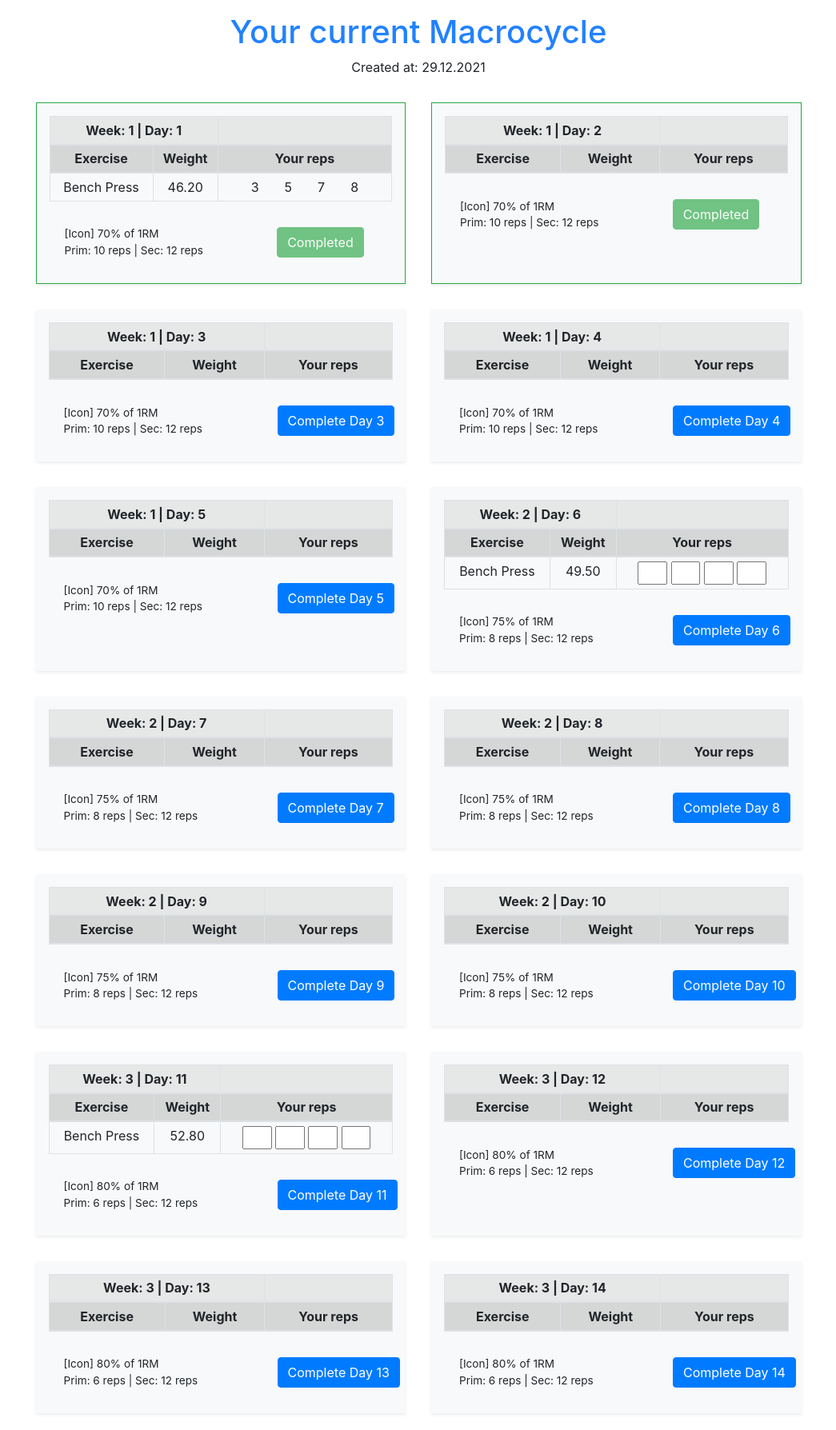
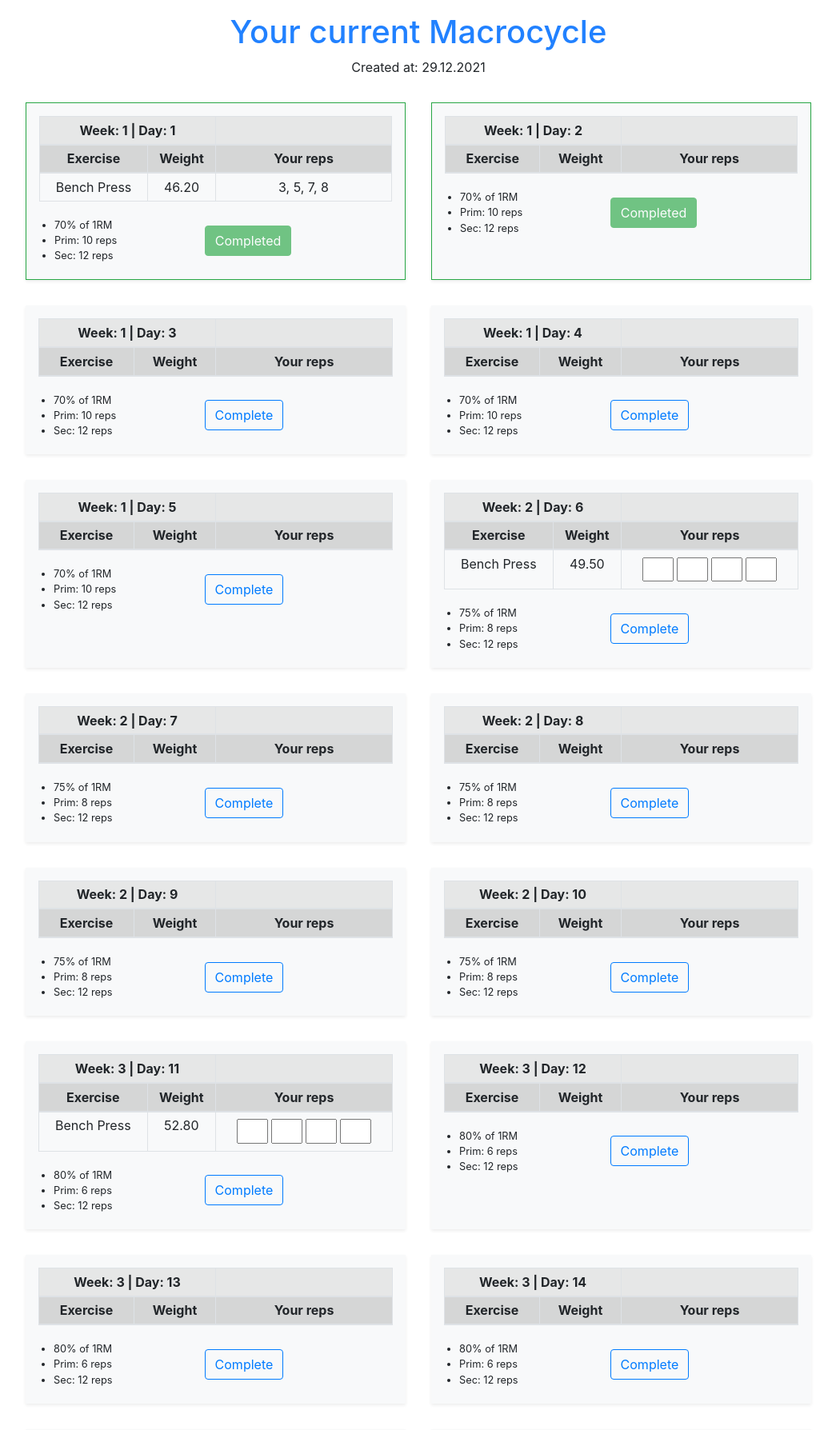
Before and after one commit to alexfuerst93/fitnessapp, a Django app: a page that uses userprofile/templates/userprofile/workout.html in a window 1280 px wide. Shown: the part 70-1858 px from the top of the page at 80% size, without its empty margins (117-1162 px from the left). Run offline with Django 3.2, Linux system fonts and the light colour scheme; a user stored in the database is signed in; data comes from the database, SQL or seed files in the repository; both versions use the stored data as it was after the commit; lists and menus that the app fills with data are empty; some libraries are stand-ins or nearby versions.

Commit message:
responsive design for workout page

```diff
--- a/userprofile/static/userprofile/style.css
+++ b/userprofile/static/userprofile/style.css
@@ -36,8 +36,8 @@ hr {
 }
 
 .reps {
-    width: 2.3em;
-    height: 1.8em;
+    width: 2.4em;
+    height: 1.9em;
 }
 
 .sec_ranges {
@@ -46,5 +46,5 @@ hr {
 }
 
 .footnote {
-    font-size: 0.85em;
+    font-size: 0.8em;
 }
--- a/userprofile/templates/userprofile/workout.html
+++ b/userprofile/templates/userprofile/workout.html
@@ -4,12 +4,12 @@
 <h1 class="mt-3">Your current Macrocycle</h1>
 <p class="text-center mb-3">Created at: {{ created_at|date:"d.m.Y" }}</p>
 
-<div class="container">
+<div class="container px-md-0">
 
 <div class="row justify-content-center m-0">
 
 {% for entry in workout %}
-<div class="col-5 m-3 p-3 bg-light shadow-sm {% if entry.day_completed %}border border-success{% endif %}">
+<div class="col-12 col-md-5 m-3 p-3 bg-light shadow-sm {% if entry.day_completed %}border border-success{% endif %}">
 
     <form action="{% url 'workout' cycle %}" class="form-inline" method="POST">
     {% csrf_token %}
@@ -18,11 +18,11 @@
             <tr>
                 <th class="table-active" scope="col" colspan="2">Week: {{ entry.week_count }} | Day: {{ entry.day_count}}</th>
                 {% if entry.week_count in weeks %}
-                <th class="table-success" scope="col">Deload</th>
+                <th class="table-success col-5 col-md-6" scope="col">Deload</th>
                 {% elif entry.week_count == 15 %}
-                <th class="table-primary" scope="col">Strength</th>
+                <th class="table-primary col-5 col-md-6" scope="col">Strength</th>
                 {% else %}
-                <th class="table-active" scope="col"></th>
+                <th class="table-active col-5 col-md-6" scope="col"></th>
                 {% endif %}
             </tr>
             <tr class="table-active">
@@ -34,116 +34,116 @@
         <tbody>
             {% if entry.exercise_1 %}
             <tr>
-                <td>{{ entry.exercise_1 }}</td>
+                <td>{{ entry.exercise_1|truncatechars:12 }}</td>
                 <td>{{ entry.exercise_1_weight }}</td>
                 {% if not entry.day_completed %}
                     <!-- Special Case for Deload and Strength Weeks -->
                     {% if entry.week_count in weeks or entry.week_count == 15 %}
                     <td>
-                        <input class="reps" type="number" min="1" max="20" required="required" name="exercise_1_set_1">
-                        <input class="reps" type="number" min="1" max="20" required="required" name="exercise_1_set_2">
+                        <input class="reps m-1 my-md-1 mx-md-0" type="number" min="1" max="20" required="required" name="exercise_1_set_1">
+                        <input class="reps m-1 my-md-1 mx-md-0" type="number" min="1" max="20" required="required" name="exercise_1_set_2">
                     </td>
                     {% else %}
                     <td>
-                        <input class="reps" type="number" min="1" max="20" required="required" name="exercise_1_set_1">
-                        <input class="reps" type="number" min="1" max="20" required="required" name="exercise_1_set_2">
-                        <input class="reps" type="number" min="1" max="20" required="required" name="exercise_1_set_3">
-                        <input class="reps" type="number" min="1" max="20" required="required" name="exercise_1_set_4">
+                        <input class="reps m-1 my-md-1 mx-md-0" type="number" min="1" max="20" required="required" name="exercise_1_set_1">
+                        <input class="reps m-1 my-md-1 mx-md-0" type="number" min="1" max="20" required="required" name="exercise_1_set_2">
+                        <input class="reps m-1 my-md-1 mx-md-0" type="number" min="1" max="20" required="required" name="exercise_1_set_3">
+                        <input class="reps m-1 my-md-1 mx-md-0" type="number" min="1" max="20" required="required" name="exercise_1_set_4">
                     </td>
                     {% endif %}
                 {% else %}
                     <!-- Special Case for Deload and Strength Weeks -->
                     {% if entry.week_count in weeks or entry.week_count == 15 %}
-                        <td><div class="d-inline mx-3">{{ entry.exercise_1_set_1 }}</div><div class="d-inline mx-3">{{ entry.exercise_1_set_2 }}</div></td>
+                        <td>{{ entry.exercise_1_set_1 }}, {{ entry.exercise_1_set_2 }}</td>
                     {% else %}
-                        <td><div class="d-inline mx-3">{{ entry.exercise_1_set_1 }}</div><div class="d-inline mx-3">{{ entry.exercise_1_set_2 }}</div><div class="d-inline mx-3">{{ entry.exercise_1_set_3 }}</div><div class="d-inline mx-3">{{ entry.exercise_1_set_4 }}</div></td>
+                        <td>{{ entry.exercise_1_set_1 }}, {{ entry.exercise_1_set_2 }}, {{ entry.exercise_1_set_3 }}, {{ entry.exercise_1_set_4 }}</td>
                     {% endif %}
                 {% endif %}
             </tr>
             {% endif %}
             {% if entry.exercise_2 %}
             <tr>
-                <td>{{ entry.exercise_2 }}</td>
+                <td>{{ entry.exercise_2|truncatechars:12 }}</td>
                 <td>{{ entry.exercise_2_weight }}</td>
                 {% if not entry.day_completed %}
                     <!-- Special Case for Deload and Strength Weeks -->
                     {% if entry.week_count in weeks or entry.week_count == 15 %}
                     <td>
-                        <input class="reps" type="number" min="1" max="20" required="required" name="exercise_2_set_1">
-                        <input class="reps" type="number" min="1" max="20" required="required" name="exercise_2_set_2">
+                        <input class="reps m-1 my-md-1 mx-md-0" type="number" min="1" max="20" required="required" name="exercise_2_set_1">
+                        <input class="reps m-1 my-md-1 mx-md-0" type="number" min="1" max="20" required="required" name="exercise_2_set_2">
                     </td>
                     {% else %}
                     <td>
-                        <input class="reps" type="number" min="1" max="20" required="required" name="exercise_2_set_1">
-                        <input class="reps" type="number" min="1" max="20" required="required" name="exercise_2_set_2">
-                        <input class="reps" type="number" min="1" max="20" required="required" name="exercise_2_set_3">
-                        <input class="reps" type="number" min="1" max="20" required="required" name="exercise_2_set_4">
+                        <input class="reps m-1 my-md-1 mx-md-0" type="number" min="1" max="20" required="required" name="exercise_2_set_1">
+                        <input class="reps m-1 my-md-1 mx-md-0" type="number" min="1" max="20" required="required" name="exercise_2_set_2">
+                        <input class="reps m-1 my-md-1 mx-md-0" type="number" min="1" max="20" required="required" name="exercise_2_set_3">
+                        <input class="reps m-1 my-md-1 mx-md-0" type="number" min="1" max="20" required="required" name="exercise_2_set_4">
                     </td>
                     {% endif %}
                 {% else %}
                     <!-- Special Case for Deload and Strength Weeks -->
                     {% if entry.week_count in weeks or entry.week_count == 15 %}
-                        <td><div class="d-inline mx-3">{{ entry.exercise_2_set_1 }}</div><div class="d-inline mx-3">{{ entry.exercise_2_set_2 }}</div></td>
+                        <td>{{ entry.exercise_2_set_1 }}, {{ entry.exercise_2_set_2 }}</td>
                     {% else %}
-                        <td><div class="d-inline mx-3">{{ entry.exercise_2_set_1 }}</div><div class="d-inline mx-3">{{ entry.exercise_2_set_2 }}</div><div class="d-inline mx-3">{{ entry.exercise_2_set_3 }}</div><div class="d-inline mx-3">{{ entry.exercise_2_set_4 }}</div></td>
+                        <td>{{ entry.exercise_2_set_1 }}, {{ entry.exercise_2_set_2 }}, {{ entry.exercise_2_set_3 }}, {{ entry.exercise_2_set_4 }}</td>
                     {% endif %}
                 {% endif %}
             </tr>
             {% endif %}
             {% if entry.exercise_3 %}
             <tr>
-                <td>{{ entry.exercise_3 }}</td>
+                <td>{{ entry.exercise_3|truncatechars:12 }}</td>
                 <td>{{ entry.exercise_3_weight }}</td>
                 {% if not entry.day_completed %}
                     <!-- Special Case for Deload and Strength Weeks -->
                     {% if entry.week_count in weeks or entry.week_count == 15 %}
                     <td>
-                        <input class="reps" type="number" min="1" max="20" required="required" name="exercise_3_set_1">
-                        <input class="reps" type="number" min="1" max="20" required="required" name="exercise_3_set_2">
+                        <input class="reps m-1 my-md-1 mx-md-0" type="number" min="1" max="20" required="required" name="exercise_3_set_1">
+                        <input class="reps m-1 my-md-1 mx-md-0" type="number" min="1" max="20" required="required" name="exercise_3_set_2">
                     </td>
                     {% else %}
                     <td>
-                        <input class="reps" type="number" min="1" max="20" required="required" name="exercise_3_set_1">
-                        <input class="reps" type="number" min="1" max="20" required="required" name="exercise_3_set_2">
-                        <input class="reps" type="number" min="1" max="20" required="required" name="exercise_3_set_3">
-                        <input class="reps" type="number" min="1" max="20" required="required" name="exercise_3_set_4">
+                        <input class="reps m-1 my-md-1 mx-md-0" type="number" min="1" max="20" required="required" name="exercise_3_set_1">
+                        <input class="reps m-1 my-md-1 mx-md-0" type="number" min="1" max="20" required="required" name="exercise_3_set_2">
+                        <input class="reps m-1 my-md-1 mx-md-0" type="number" min="1" max="20" required="required" name="exercise_3_set_3">
+                        <input class="reps m-1 my-md-1 mx-md-0" type="number" min="1" max="20" required="required" name="exercise_3_set_4">
                     </td>
                     {% endif %}
                 {% else %}
                     <!-- Special Case for Deload and Strength Weeks -->
                     {% if entry.week_count in weeks or entry.week_count == 15 %}
-                        <td><div class="d-inline mx-3">{{ entry.exercise_3_set_1 }}</div><div class="d-inline mx-3">{{ entry.exercise_3_set_2 }}</div></td>
+                        <td>{{ entry.exercise_3_set_1 }}, {{ entry.exercise_3_set_2 }}</td>
                     {% else %}
-                        <td><div class="d-inline mx-3">{{ entry.exercise_3_set_1 }}</div><div class="d-inline mx-3">{{ entry.exercise_3_set_2 }}</div><div class="d-inline mx-3">{{ entry.exercise_3_set_3 }}</div><div class="d-inline mx-3">{{ entry.exercise_3_set_4 }}</div></td>
+                        <td>{{ entry.exercise_3_set_1 }}, {{ entry.exercise_3_set_2 }}, {{ entry.exercise_3_set_3 }}, {{ entry.exercise_3_set_4 }}</td>
                     {% endif %}
                 {% endif %}
             </tr>
             {% endif %}
             {% if entry.exercise_4 %}
             <tr>
-                <td>{{ entry.exercise_4 }}</td>
+                <td>{{ entry.exercise_4|truncatechars:12 }}</td>
                 <td>{{ entry.exercise_4_weight }}</td>
                 {% if not entry.day_completed %}
                     <!-- Special Case for Deload and Strength Weeks -->
                     {% if entry.week_count in weeks or entry.week_count == 15 %}
                     <td>
-                        <input class="reps" type="number" min="1" max="20" required="required" name="exercise_4_set_1">
-                        <input class="reps" type="number" min="1" max="20" required="required" name="exercise_4_set_2">
+                        <input class="reps m-1 my-md-1 mx-md-0" type="number" min="1" max="20" required="required" name="exercise_4_set_1">
+                        <input class="reps m-1 my-md-1 mx-md-0" type="number" min="1" max="20" required="required" name="exercise_4_set_2">
                     </td>
                     {% else %}
                     <td>
-                        <input class="reps" type="number" min="1" max="20" required="required" name="exercise_4_set_1">
-                        <input class="reps" type="number" min="1" max="20" required="required" name="exercise_4_set_2">
-                        <input class="reps" type="number" min="1" max="20" required="required" name="exercise_4_set_3">
-                        <input class="reps" type="number" min="1" max="20" required="required" name="exercise_4_set_4">
+                        <input class="reps m-1 my-md-1 mx-md-0" type="number" min="1" max="20" required="required" name="exercise_4_set_1">
+                        <input class="reps m-1 my-md-1 mx-md-0" type="number" min="1" max="20" required="required" name="exercise_4_set_2">
+                        <input class="reps m-1 my-md-1 mx-md-0" type="number" min="1" max="20" required="required" name="exercise_4_set_3">
+                        <input class="reps m-1 my-md-1 mx-md-0" type="number" min="1" max="20" required="required" name="exercise_4_set_4">
                     </td>
                     {% endif %}
                 {% else %}
                     <!-- Special Case for Deload and Strength Weeks -->
                     {% if entry.week_count in weeks or entry.week_count == 15 %}
-                        <td><div class="d-inline mx-3">{{ entry.exercise_4_set_1 }}</div><div class="d-inline mx-3">{{ entry.exercise_4_set_2 }}</div></td>
+                        <td>{{ entry.exercise_4_set_1 }}, {{ entry.exercise_4_set_2 }}</td>
                     {% else %}
-                        <td><div class="d-inline mx-3">{{ entry.exercise_4_set_1 }}</div><div class="d-inline mx-3">{{ entry.exercise_4_set_2 }}</div><div class="d-inline mx-3">{{ entry.exercise_4_set_3 }}</div><div class="d-inline mx-3">{{ entry.exercise_4_set_4 }}</div></td>
+                        <td>{{ entry.exercise_4_set_1 }}, {{ entry.exercise_4_set_2 }}, {{ entry.exercise_4_set_3 }}, {{ entry.exercise_4_set_4 }}, </td>
                     {% endif %}
                 {% endif %}
             </tr>
@@ -153,34 +153,35 @@
     <input type="hidden" name="day" value="{{ entry.day_count }}">
 
     <!-- Displays the rep targets for a given workout -->
-    <p class="col footnote m-1">[Icon]
-        {{ entry.max_weight_percentage }}% of 1RM<br>
+    <ul class="col-5 footnote m-1">
+        <li>{{ entry.max_weight_percentage }}% of 1RM</li>
 
-        {% if entry.week_count == 4 %} Prim: 3 reps |
-        {% elif entry.week_count == 8 or entry.week_count == 16 %} Prim: 2 reps |
-        {% elif entry.week_count == 12 %} Prim: 1 rep |
-        {% elif entry.week_count == 1 %} Prim: 10 reps |
-        {% elif entry.week_count == 2 or entry.week_count == 5 %} Prim: 8 reps |
-        {% elif entry.week_count == 3 or entry.week_count == 6 or entry.week_count == 9 %} Prim: 6 reps |
-        {% elif entry.week_count == 7 or entry.week_count == 10 or entry.week_count == 13 %} Prim: 4 reps |
-        {% elif entry.week_count == 11 or entry.week_count == 14 %} Prim: 2 reps |
-        {% elif entry.week_count == 15 %} Prim: AMRAP |
-        {% endif %}
 
-        {% if entry.week_count == 4 %} Sec: 6 reps
+        <li>{% if entry.week_count == 4 %} Prim: 3 reps
+        {% elif entry.week_count == 8 or entry.week_count == 16 %} Prim: 2 reps
+        {% elif entry.week_count == 12 %} Prim: 1 rep
+        {% elif entry.week_count == 1 %} Prim: 10 reps
+        {% elif entry.week_count == 2 or entry.week_count == 5 %} Prim: 8 reps
+        {% elif entry.week_count == 3 or entry.week_count == 6 or entry.week_count == 9 %} Prim: 6 reps
+        {% elif entry.week_count == 7 or entry.week_count == 10 or entry.week_count == 13 %} Prim: 4 reps
+        {% elif entry.week_count == 11 or entry.week_count == 14 %} Prim: 2 reps
+        {% elif entry.week_count == 15 %} Prim: AMRAP
+        {% endif %}</li>
+
+        <li>{% if entry.week_count == 4 %} Sec: 6 reps
         {% elif entry.week_count == 8 %} Sec: 5 reps
         {% elif entry.week_count == 12 or entry.week_count == 16 %} Sec: 4 reps
         {% elif entry.week_count < 4 %} Sec: 12 reps
         {% elif entry.week_count > 4 and entry.week_count < 12 %} Sec: 10 reps
         {% elif entry.week_count > 12 and entry.week_count < 16 %} Sec: 8 reps
-        {% endif %}
+        {% endif %}</li>
 
-    </p>
-    <div class="col-4 m-3">
+    </ul>
+    <div class="col-5">
         {% if entry.day_completed %}
         <button class="btn btn-success" disabled>Completed</button>
         {% else %}
-        <input type="submit" class="btn btn-primary" name="workout_done" value="Complete Day {{ entry.day_count }}">
+        <input type="submit" class="btn btn-outline-primary" name="workout_done" value="Complete">
         {% endif %}
     </div>
     </form>
```
Also changed, not shown: db.sqlite3.
